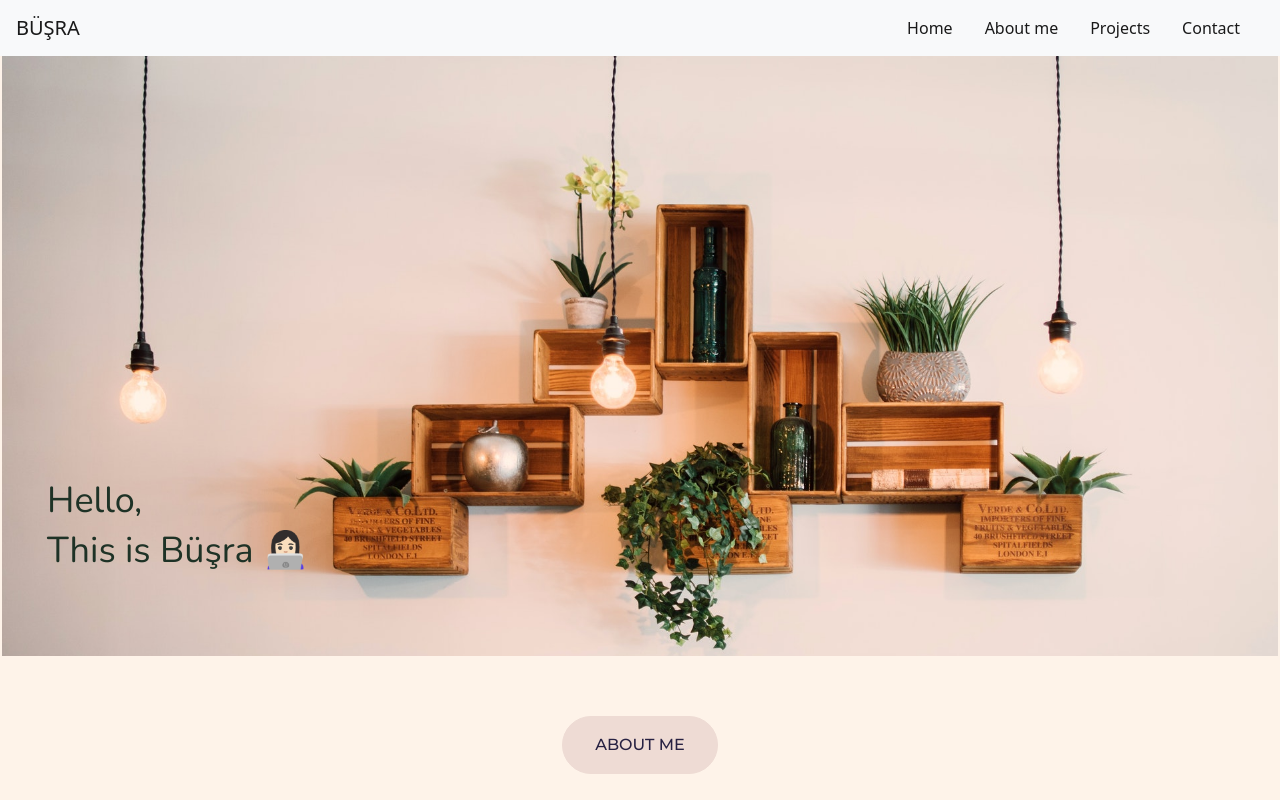
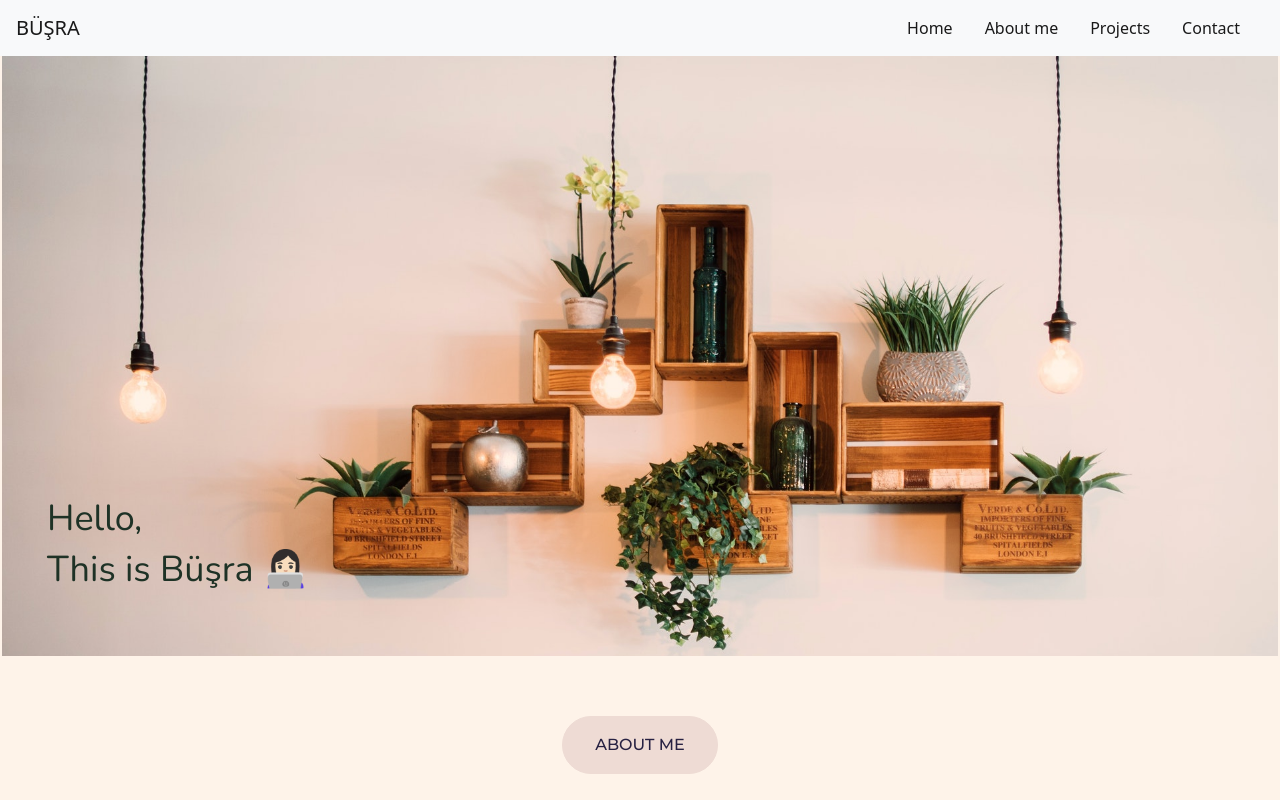
Before and after one commit to Braeae/portfolio-project, a plain HTML site: page index.html in a window 1280 px wide. Shown: the top 800 px of the page. Drawn offline with nearby package versions, Linux system fonts and the light colour scheme.

Commit message:
Update style.css

```diff
--- a/style.css
+++ b/style.css
@@ -50,13 +50,14 @@ body {
   position: relative;
   margin: 0 2px;
 }
-
 .hello {
-  padding: 420px 45px;
   line-height: 1.4;
   color: var(--title-color);
   font-size: 36px;
   font-family: "Nunito", sans-serif;
+  position: absolute;
+  left: 45px;
+  bottom: 45px;
 }
 
 .icons {
```
